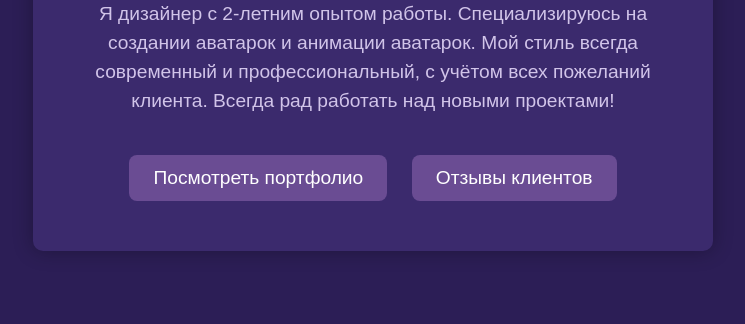
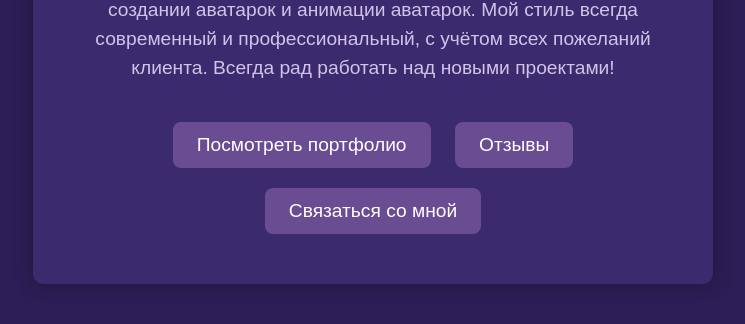
Before and after one commit to riet-create/Zordex, a plain HTML site: page index.html in a window 1280 px wide. Shown: the part 340-664 px from the top of the page, without its empty margins (267-1012 px from the left). Drawn offline with Linux system fonts and the light colour scheme.

Commit message:
Обновление дизайна и текста профиля

```diff
--- a/index.html
+++ b/index.html
@@ -70,8 +70,14 @@
         </div>
 
         <div class="buttons">
+            <!-- Кнопка для Портфолио -->
             <a href="https://t.me/pzordex" target="_blank"><button class="button">Посмотреть портфолио</button></a>
-            <a href="https://t.me/zordex2" target="_blank"><button class="button">Отзывы клиентов</button></a>
+
+            <!-- Кнопка для Отзывов -->
+            <a href="https://t.me/zordexotz" target="_blank"><button class="button">Отзывы</button></a>
+
+            <!-- Кнопка для Связи -->
+            <a href="https://t.me/zordex2" target="_blank"><button class="button">Связаться со мной</button></a>
         </div>
     </div>
 </body>
```
